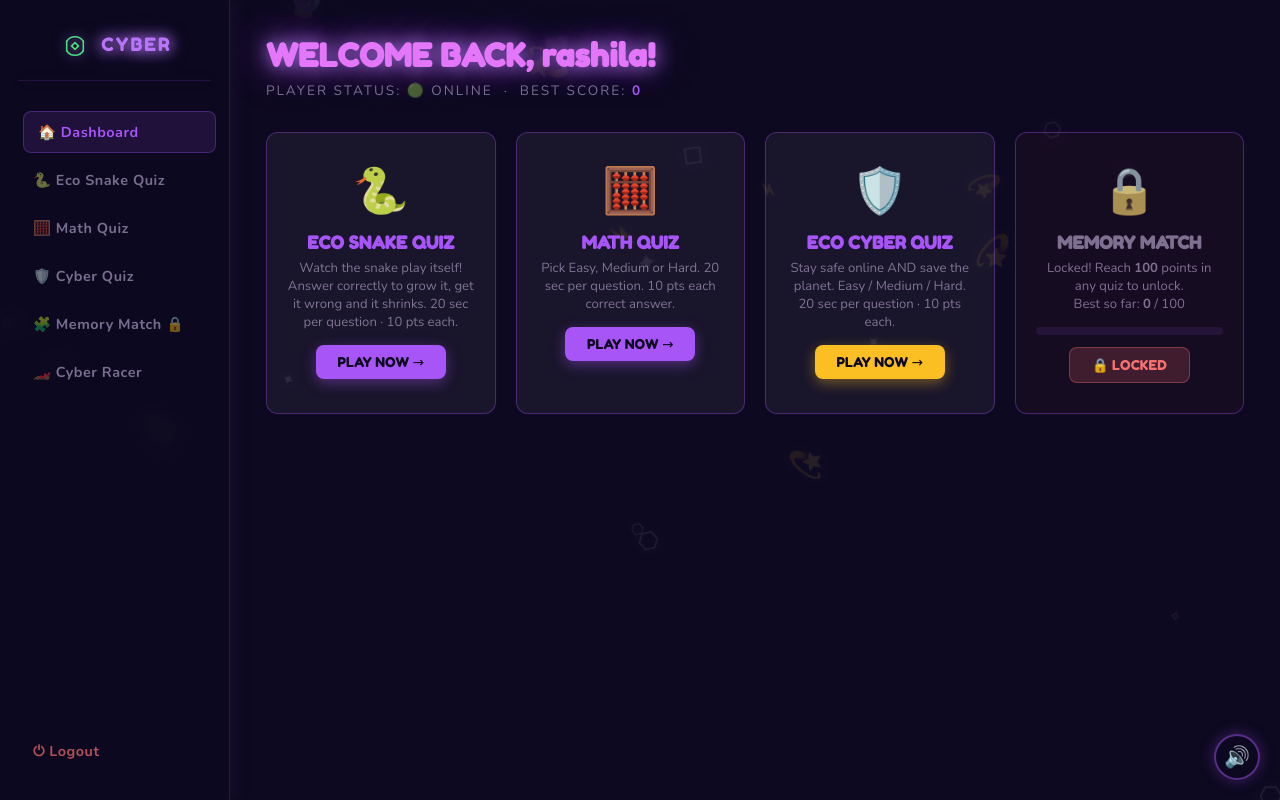
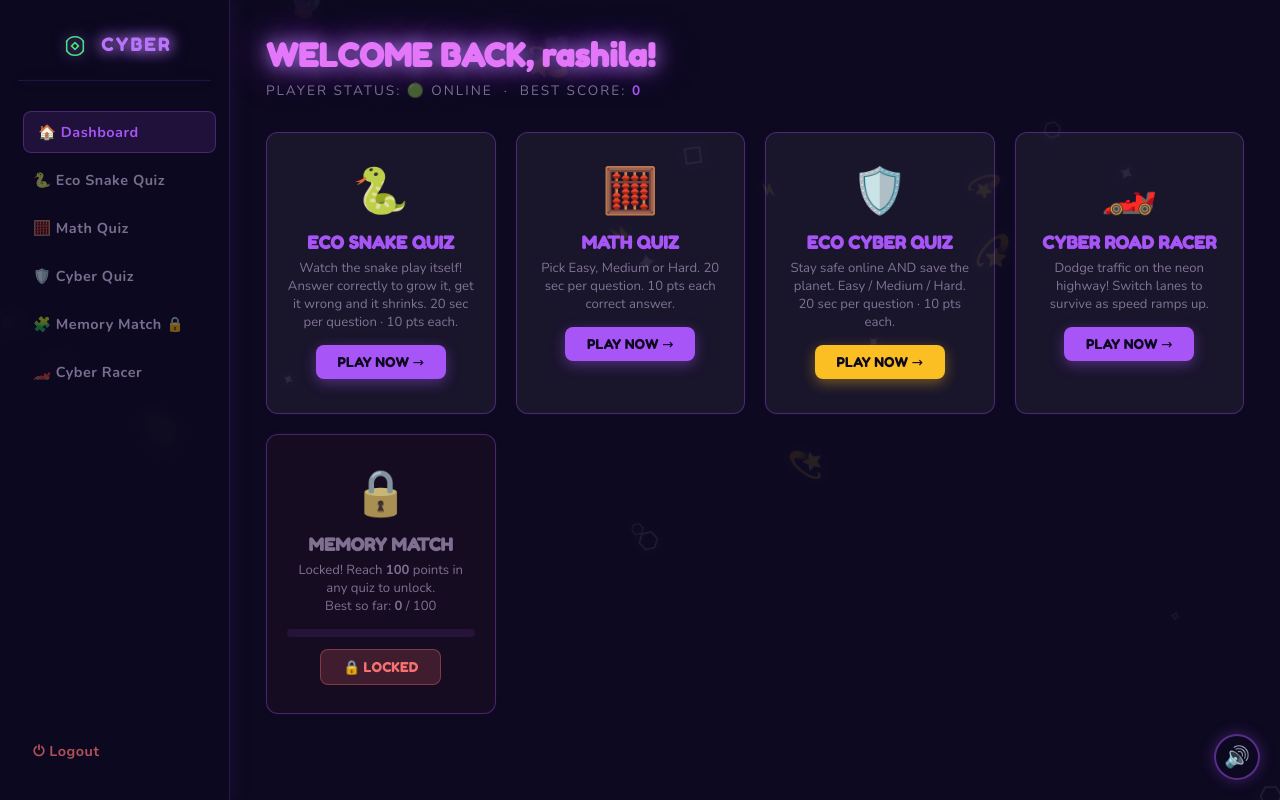
Before and after one commit to krishnaxtha14/buzzxzone, a Flask app: page /dashboard in a window 1280 px wide. Run offline with Flask 3, Linux system fonts and the light colour scheme; a user stored in the database is signed in; data that the repository does not hold is empty; some libraries are stand-ins or nearby versions.

Commit message:
file updated

```diff
--- a/templates/dashboard.html
+++ b/templates/dashboard.html
@@ -55,6 +55,14 @@
       </div>
 
       <!-- Memory Match (locked / unlocked) -->
+      <!-- Cyber Road Racer -->
+      <div class="game-card">
+        <div class="icon">🏎️</div>
+        <h3>CYBER ROAD RACER</h3>
+        <p>Dodge traffic on the neon highway! Switch lanes to survive as speed ramps up.</p>
+        <a href="/games/racing" class="play-btn play-green">PLAY NOW →</a>
+      </div>
+
       {% if progress.memory_unlocked %}
         <div class="game-card">
           <div class="icon">🧩</div>
--- a/templates/difficulty.html
+++ b/templates/difficulty.html
@@ -11,6 +11,7 @@
     <a href="/games/math" class="{% if category=='math' %}active{% endif %}">🧮 Math Quiz</a>
     <a href="/games/cyber" class="{% if category=='cyber' %}active{% endif %}">🛡️ Cyber Quiz</a>
     <a href="/games/memory">🧩 Memory Match</a>
+    <a href="/games/racing">🏎️ Cyber Racer</a>
     <a href="/logout" class="logout">⏻ Logout</a>
   </nav>
 
--- a/templates/memory.html
+++ b/templates/memory.html
@@ -11,6 +11,7 @@
     <a href="/games/math">🧮 Math Quiz</a>
     <a href="/games/cyber">🛡️ Cyber Quiz</a>
     <a href="/games/memory" class="active">🧩 Memory Match</a>
+    <a href="/games/racing">🏎️ Cyber Racer</a>
     <a href="/logout" class="logout">⏻ Logout</a>
   </nav>
 
--- a/templates/quiz.html
+++ b/templates/quiz.html
@@ -11,6 +11,7 @@
     <a href="/games/math"  class="{% if category=='math'  %}active{% endif %}">🧮 Math Quiz</a>
     <a href="/games/cyber" class="{% if category=='cyber' %}active{% endif %}">🛡️ Cyber Quiz</a>
     <a href="/games/memory">🧩 Memory Match</a>
+    <a href="/games/racing">🏎️ Cyber Racer</a>
     <a href="/logout" class="logout">⏻ Logout</a>
   </nav>
 
--- a/templates/snake.html
+++ b/templates/snake.html
@@ -11,6 +11,7 @@
     <a href="/games/math">🧮 Math Quiz</a>
     <a href="/games/cyber">🛡️ Cyber Quiz</a>
     <a href="/games/memory">🧩 Memory Match</a>
+    <a href="/games/racing">🏎️ Cyber Racer</a>
     <a href="/logout" class="logout">⏻ Logout</a>
   </nav>
 
```
